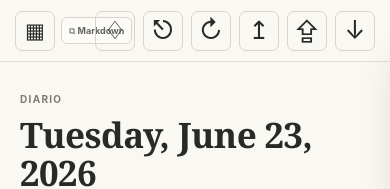
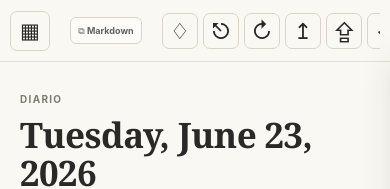
Before and after one commit to jlaguilargomez/second-mind, a Vue app: page / in a window 390 px wide. Shown: the top 189 px of the page. Built offline with nearby package versions, Linux system fonts and the light colour scheme; a web font is replaced by a local one.

Commit message:
Fix mobile header action overflow

```diff
--- a/src/styles.css
+++ b/src/styles.css
@@ -604,7 +604,12 @@ kbd {
   .app-shell { display: block; }
   .sidebar { display: none; }
   .workspace { min-height: 100vh; }
-  .topbar { height: 62px; padding: 0 15px; }
+  .topbar {
+    height: 62px;
+    gap: 8px;
+    overflow: hidden;
+    padding: 0 12px;
+  }
   .mobile-menu-button {
     display: grid;
     place-items: center;
@@ -615,13 +620,37 @@ kbd {
     line-height: 1;
   }
   .breadcrumbs span, .breadcrumbs b, .save-state, .top-actions .primary-button { display: none; }
-  .breadcrumbs { min-width: 0; gap: 6px; }
-  .breadcrumbs strong { max-width: 42vw; overflow: hidden; text-overflow: ellipsis; white-space: nowrap; }
-  .copy-section-button { padding: 6px 7px; }
+  .breadcrumbs {
+    flex: 0 1 auto;
+    min-width: 0;
+    max-width: min(38vw, 142px);
+    overflow: hidden;
+    gap: 6px;
+  }
+  .breadcrumbs strong { max-width: 34vw; overflow: hidden; text-overflow: ellipsis; white-space: nowrap; }
+  .breadcrumbs:has(.copy-section-button) strong { display: none; }
+  .copy-section-button {
+    max-width: 100%;
+    overflow: hidden;
+    padding: 6px 7px;
+    text-overflow: ellipsis;
+    white-space: nowrap;
+  }
+  .top-actions {
+    flex: 0 1 auto;
+    min-width: 0;
+    max-width: calc(100vw - 190px);
+    overflow-x: auto;
+    overscroll-behavior-x: contain;
+    gap: 6px;
+    scrollbar-width: none;
+  }
+  .top-actions::-webkit-scrollbar { display: none; }
   .top-actions .icon-button {
-    width: 40px;
-    height: 40px;
-    font-size: 25px;
+    width: 38px;
+    height: 38px;
+    flex: 0 0 auto;
+    font-size: 23px;
     line-height: 1;
   }
   .main-grid { display: block; min-height: calc(100vh - 62px); }
@@ -691,3 +720,14 @@ kbd {
   .filter-bar select { max-width: none; }
   .delete-entity-button { opacity: 1; }
 }
+
+@media (max-width: 390px) {
+  .topbar { gap: 6px; padding-inline: 10px; }
+  .breadcrumbs { max-width: 116px; }
+  .top-actions { max-width: calc(100vw - 172px); gap: 5px; }
+  .top-actions .icon-button {
+    width: 36px;
+    height: 36px;
+    font-size: 22px;
+  }
+}
```
Also changed, not shown: 1 other file (tests, documents, lock files or other folders).
